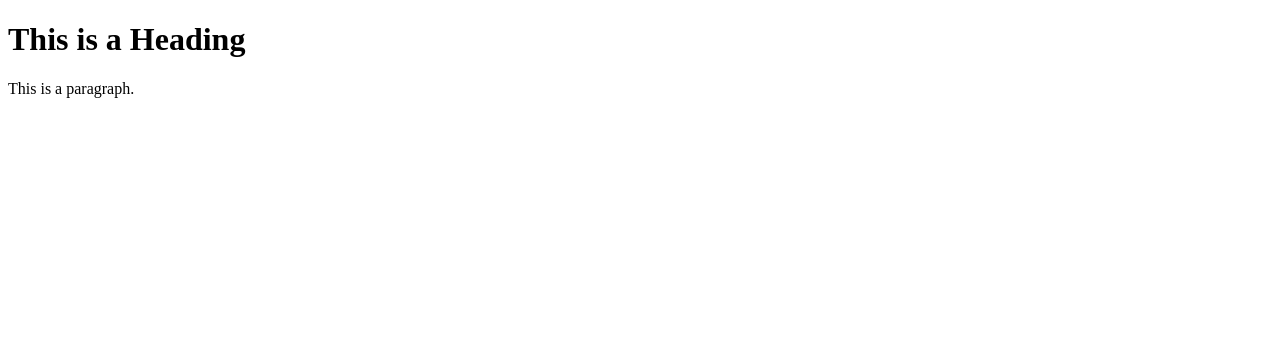
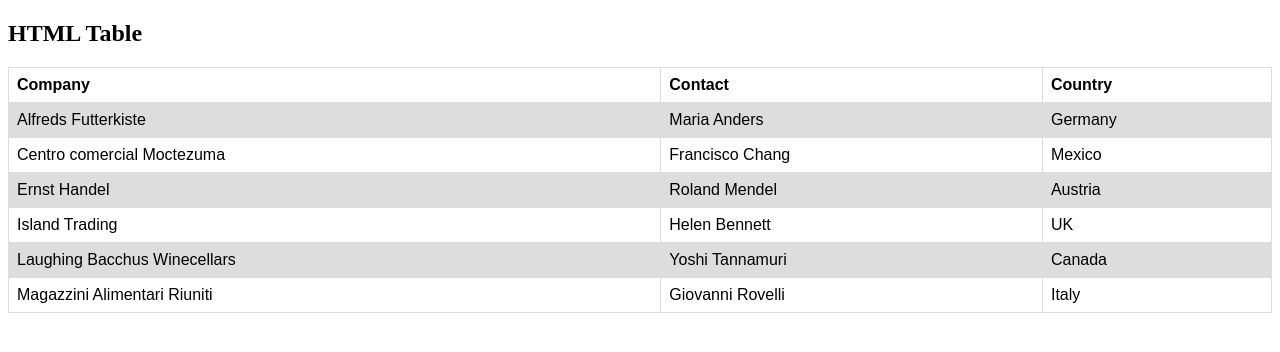
Before and after one commit to vijaya0112/sdlc-cicd-1st-project, a plain HTML site: page index.html in a window 1280 px wide. Drawn offline with Linux system fonts and the light colour scheme.

Commit message:
updated the content in index.html file

```diff
--- a/index.html
+++ b/index.html
@@ -1,12 +1,65 @@
 <!DOCTYPE html>
 <html>
 <head>
-<title>Page Title</title>
+<style>
+table {
+  font-family: arial, sans-serif;
+  border-collapse: collapse;
+  width: 100%;
+}
+
+td, th {
+  border: 1px solid #dddddd;
+  text-align: left;
+  padding: 8px;
+}
+
+tr:nth-child(even) {
+  background-color: #dddddd;
+}
+</style>
 </head>
 <body>
 
-<h1>This is a Heading</h1>
-<p>This is a paragraph.</p>
+<h2>HTML Table</h2>
+
+<table>
+  <tr>
+    <th>Company</th>
+    <th>Contact</th>
+    <th>Country</th>
+  </tr>
+  <tr>
+    <td>Alfreds Futterkiste</td>
+    <td>Maria Anders</td>
+    <td>Germany</td>
+  </tr>
+  <tr>
+    <td>Centro comercial Moctezuma</td>
+    <td>Francisco Chang</td>
+    <td>Mexico</td>
+  </tr>
+  <tr>
+    <td>Ernst Handel</td>
+    <td>Roland Mendel</td>
+    <td>Austria</td>
+  </tr>
+  <tr>
+    <td>Island Trading</td>
+    <td>Helen Bennett</td>
+    <td>UK</td>
+  </tr>
+  <tr>
+    <td>Laughing Bacchus Winecellars</td>
+    <td>Yoshi Tannamuri</td>
+    <td>Canada</td>
+  </tr>
+  <tr>
+    <td>Magazzini Alimentari Riuniti</td>
+    <td>Giovanni Rovelli</td>
+    <td>Italy</td>
+  </tr>
+</table>
 
 </body>
 </html>
```
